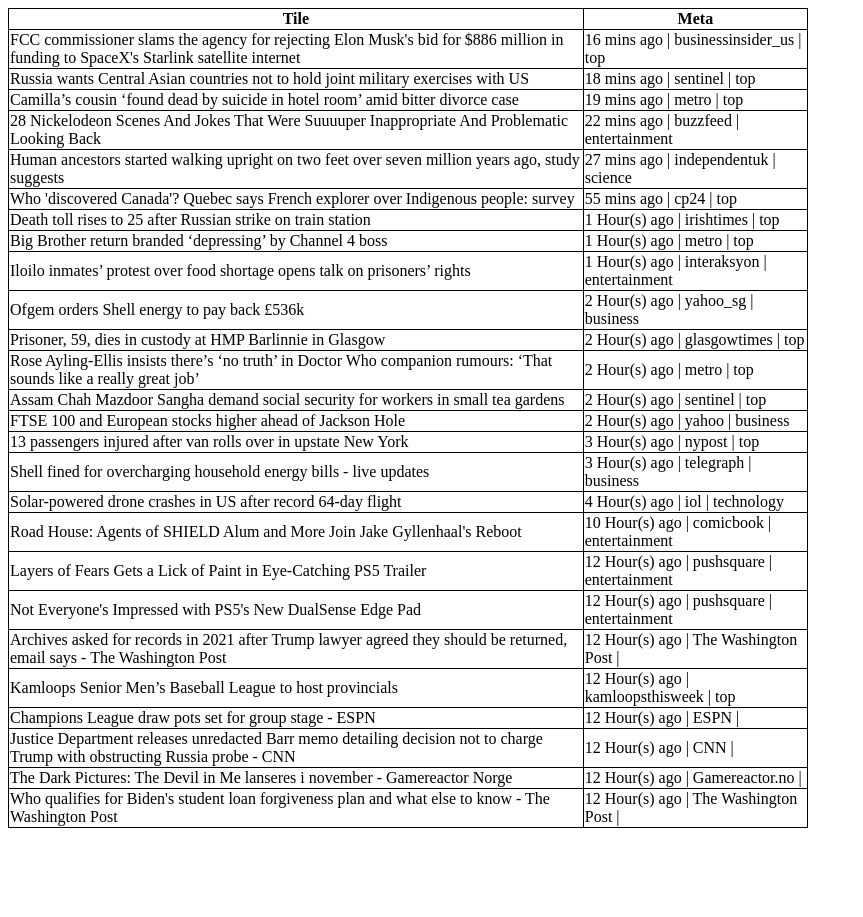
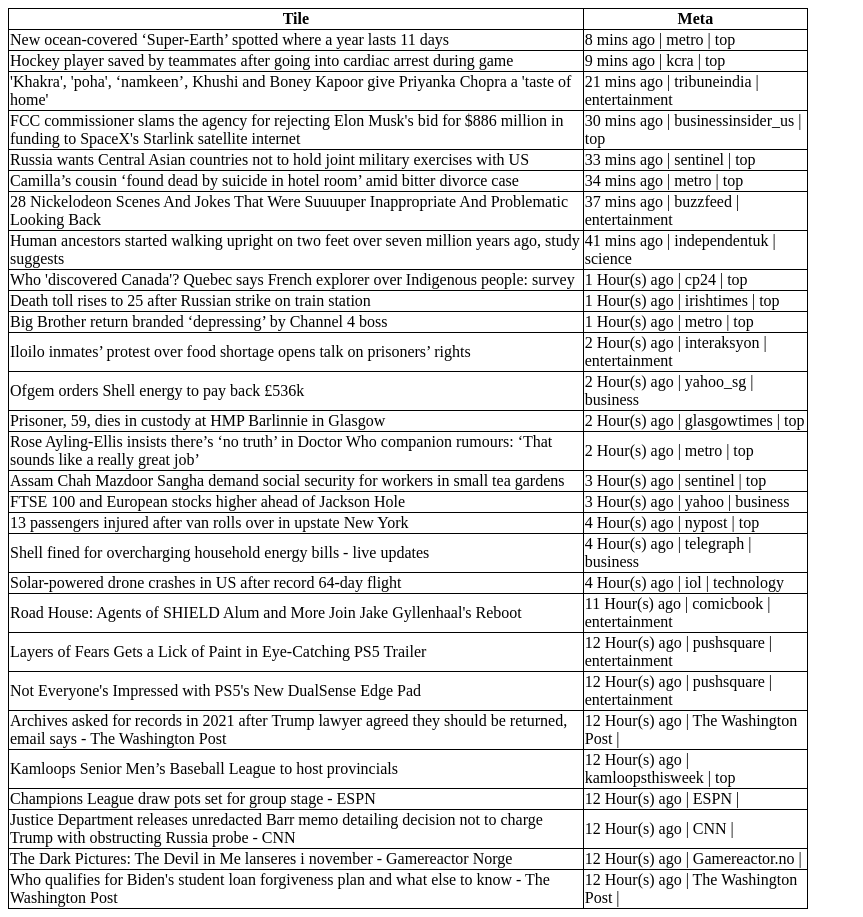
Before and after one commit to mywebmasteruk/hada-news, a plain HTML site: page index.html in a window 1280 px wide. Shown: the whole page, without its empty margins (0-863 px from the left). Before the commit the page ends 836 px from the top, so only its background shows below. Drawn offline with Linux system fonts and the light colour scheme.

Commit message:
create index html 3

```diff
--- a/index.html
+++ b/index.html
@@ -1,53 +1,59 @@
 <div style="max-width:800px;"><table style="border: 1px solid black; border-collapse: collapse;"><tr><th style="border: 1px solid black; border-collapse: collapse;">Tile</th><th style="border: 1px solid black; border-collapse: collapse;">Meta</th></tr><tr><td style="border: 1px solid black; border-collapse: collapse;">
-        <a style="color:#000000;text-decoration:none; " href="/test" target="_blank">FCC commissioner slams the agency for rejecting Elon Musk's bid for $886 million in funding to SpaceX's Starlink satellite internet</a>
-        </td><td style="border: 1px solid black; border-collapse: collapse;">16 mins ago  |  businessinsider_us  |  top</td></tr><tr><td style="border: 1px solid black; border-collapse: collapse;">
-        <a style="color:#000000;text-decoration:none; " href="/test" target="_blank">Russia wants Central Asian countries not to hold joint military exercises with US</a>
-        </td><td style="border: 1px solid black; border-collapse: collapse;">18 mins ago  |  sentinel  |  top</td></tr><tr><td style="border: 1px solid black; border-collapse: collapse;">
-        <a style="color:#000000;text-decoration:none; " href="/test" target="_blank">Camilla’s cousin ‘found dead by suicide in hotel room’ amid bitter divorce case</a>
-        </td><td style="border: 1px solid black; border-collapse: collapse;">19 mins ago  |  metro  |  top</td></tr><tr><td style="border: 1px solid black; border-collapse: collapse;">
-        <a style="color:#000000;text-decoration:none; " href="/test" target="_blank">28 Nickelodeon Scenes And Jokes That Were Suuuuper Inappropriate And Problematic Looking Back</a>
-        </td><td style="border: 1px solid black; border-collapse: collapse;">22 mins ago  |  buzzfeed  |  entertainment</td></tr><tr><td style="border: 1px solid black; border-collapse: collapse;">
-        <a style="color:#000000;text-decoration:none; " href="/test" target="_blank">Human ancestors started walking upright on two feet over seven million years ago, study suggests</a>
-        </td><td style="border: 1px solid black; border-collapse: collapse;">27 mins ago  |  independentuk  |  science</td></tr><tr><td style="border: 1px solid black; border-collapse: collapse;">
-        <a style="color:#000000;text-decoration:none; " href="/test" target="_blank">Who 'discovered Canada'? Quebec says French explorer over Indigenous people: survey</a>
-        </td><td style="border: 1px solid black; border-collapse: collapse;">55 mins ago  |  cp24  |  top</td></tr><tr><td style="border: 1px solid black; border-collapse: collapse;">
-        <a style="color:#000000;text-decoration:none; " href="/test" target="_blank">Death toll rises to 25 after Russian strike on train station</a>
-        </td><td style="border: 1px solid black; border-collapse: collapse;">1 Hour(s) ago  |  irishtimes  |  top</td></tr><tr><td style="border: 1px solid black; border-collapse: collapse;">
-        <a style="color:#000000;text-decoration:none; " href="/test" target="_blank">Big Brother return branded ‘depressing’ by Channel 4 boss</a>
-        </td><td style="border: 1px solid black; border-collapse: collapse;">1 Hour(s) ago  |  metro  |  top</td></tr><tr><td style="border: 1px solid black; border-collapse: collapse;">
-        <a style="color:#000000;text-decoration:none; " href="/test" target="_blank">Iloilo inmates’ protest over food shortage opens talk on prisoners’ rights</a>
-        </td><td style="border: 1px solid black; border-collapse: collapse;">1 Hour(s) ago  |  interaksyon  |  entertainment</td></tr><tr><td style="border: 1px solid black; border-collapse: collapse;">
-        <a style="color:#000000;text-decoration:none; " href="/test" target="_blank">Ofgem orders Shell energy to pay back £536k</a>
-        </td><td style="border: 1px solid black; border-collapse: collapse;">2 Hour(s) ago  |  yahoo_sg  |  business</td></tr><tr><td style="border: 1px solid black; border-collapse: collapse;">
-        <a style="color:#000000;text-decoration:none; " href="/test" target="_blank">Prisoner, 59, dies in custody at HMP Barlinnie in Glasgow</a>
-        </td><td style="border: 1px solid black; border-collapse: collapse;">2 Hour(s) ago  |  glasgowtimes  |  top</td></tr><tr><td style="border: 1px solid black; border-collapse: collapse;">
-        <a style="color:#000000;text-decoration:none; " href="/test" target="_blank">Rose Ayling-Ellis insists there’s ‘no truth’ in Doctor Who companion rumours: ‘That sounds like a really great job’</a>
-        </td><td style="border: 1px solid black; border-collapse: collapse;">2 Hour(s) ago  |  metro  |  top</td></tr><tr><td style="border: 1px solid black; border-collapse: collapse;">
-        <a style="color:#000000;text-decoration:none; " href="/test" target="_blank">Assam Chah Mazdoor Sangha demand social security for workers in small tea gardens</a>
-        </td><td style="border: 1px solid black; border-collapse: collapse;">2 Hour(s) ago  |  sentinel  |  top</td></tr><tr><td style="border: 1px solid black; border-collapse: collapse;">
-        <a style="color:#000000;text-decoration:none; " href="/test" target="_blank">FTSE 100 and European stocks higher ahead of Jackson Hole</a>
-        </td><td style="border: 1px solid black; border-collapse: collapse;">2 Hour(s) ago  |  yahoo  |  business</td></tr><tr><td style="border: 1px solid black; border-collapse: collapse;">
-        <a style="color:#000000;text-decoration:none; " href="/test" target="_blank">13 passengers injured after van rolls over in upstate New York</a>
-        </td><td style="border: 1px solid black; border-collapse: collapse;">3 Hour(s) ago  |  nypost  |  top</td></tr><tr><td style="border: 1px solid black; border-collapse: collapse;">
-        <a style="color:#000000;text-decoration:none; " href="/test" target="_blank">Shell fined for overcharging household energy bills - live updates</a>
-        </td><td style="border: 1px solid black; border-collapse: collapse;">3 Hour(s) ago  |  telegraph  |  business</td></tr><tr><td style="border: 1px solid black; border-collapse: collapse;">
-        <a style="color:#000000;text-decoration:none; " href="/test" target="_blank">Solar-powered drone crashes in US after record 64-day flight</a>
-        </td><td style="border: 1px solid black; border-collapse: collapse;">4 Hour(s) ago  |  iol  |  technology</td></tr><tr><td style="border: 1px solid black; border-collapse: collapse;">
-        <a style="color:#000000;text-decoration:none; " href="/test" target="_blank">Road House: Agents of SHIELD Alum and More Join Jake Gyllenhaal's Reboot</a>
-        </td><td style="border: 1px solid black; border-collapse: collapse;">10 Hour(s) ago  |  comicbook  |  entertainment</td></tr><tr><td style="border: 1px solid black; border-collapse: collapse;">
-        <a style="color:#000000;text-decoration:none; " href="/test" target="_blank">Layers of Fears Gets a Lick of Paint in Eye-Catching PS5 Trailer</a>
-        </td><td style="border: 1px solid black; border-collapse: collapse;">12 Hour(s) ago  |  pushsquare  |  entertainment</td></tr><tr><td style="border: 1px solid black; border-collapse: collapse;">
-        <a style="color:#000000;text-decoration:none; " href="/test" target="_blank">Not Everyone's Impressed with PS5's New DualSense Edge Pad</a>
-        </td><td style="border: 1px solid black; border-collapse: collapse;">12 Hour(s) ago  |  pushsquare  |  entertainment</td></tr><tr><td style="border: 1px solid black; border-collapse: collapse;">
-        <a style="color:#000000;text-decoration:none; " href="/test" target="_blank">Archives asked for records in 2021 after Trump lawyer agreed they should be returned, email says - The Washington Post</a>
-        </td><td style="border: 1px solid black; border-collapse: collapse;">12 Hour(s) ago  |  The Washington Post  |  </td></tr><tr><td style="border: 1px solid black; border-collapse: collapse;">
-        <a style="color:#000000;text-decoration:none; " href="/test" target="_blank">Kamloops Senior Men’s Baseball League to host provincials</a>
-        </td><td style="border: 1px solid black; border-collapse: collapse;">12 Hour(s) ago  |  kamloopsthisweek  |  top</td></tr><tr><td style="border: 1px solid black; border-collapse: collapse;">
-        <a style="color:#000000;text-decoration:none; " href="/test" target="_blank">Champions League draw pots set for group stage - ESPN</a>
-        </td><td style="border: 1px solid black; border-collapse: collapse;">12 Hour(s) ago  |  ESPN  |  </td></tr><tr><td style="border: 1px solid black; border-collapse: collapse;">
-        <a style="color:#000000;text-decoration:none; " href="/test" target="_blank">Justice Department releases unredacted Barr memo detailing decision not to charge Trump with obstructing Russia probe - CNN</a>
-        </td><td style="border: 1px solid black; border-collapse: collapse;">12 Hour(s) ago  |  CNN  |  </td></tr><tr><td style="border: 1px solid black; border-collapse: collapse;">
-        <a style="color:#000000;text-decoration:none; " href="/test" target="_blank">The Dark Pictures: The Devil in Me lanseres i november - Gamereactor Norge</a>
-        </td><td style="border: 1px solid black; border-collapse: collapse;">12 Hour(s) ago  |  Gamereactor.no  |  </td></tr><tr><td style="border: 1px solid black; border-collapse: collapse;">
-        <a style="color:#000000;text-decoration:none; " href="/test" target="_blank">Who qualifies for Biden's student loan forgiveness plan and what else to know - The Washington Post</a>
-        </td><td style="border: 1px solid black; border-collapse: collapse;">12 Hour(s) ago  |  The Washington Post  |  </td></tr></table></div>
+
+        <a style="color:#000000;text-decoration:none; " href="https://metro.co.uk/2022/08/25/new-ocean-covered-super-earth-spotted-where-a-year-lasts-11-days-17242360/ " target="_blank ">New ocean-covered ‘Super-Earth’ spotted where a year lasts 11 days</a></td><td style="border: 1px solid black; border-collapse: collapse;">8 mins ago  |  metro  |  top</td></tr><tr><td style="border: 1px solid black; border-collapse: collapse;">
+
+        <a style="color:#000000;text-decoration:none; " href="https://www.kcra.com/article/hockey-player-saved-by-teammates-after-going-into-cardiac-arrest-during-game/40961471 " target="_blank ">Hockey player saved by teammates after going into cardiac arrest during game</a></td><td style="border: 1px solid black; border-collapse: collapse;">9 mins ago  |  kcra  |  top</td></tr><tr><td style="border: 1px solid black; border-collapse: collapse;">
+
+        <a style="color:#000000;text-decoration:none; " href="https://www.tribuneindia.com/news/entertainment/khakra-poha-namkeen-khushi-and-boney-kapoor-give-priyanka-chopra-a-taste-of-home-425275 " target="_blank ">'Khakra', 'poha', ‘namkeen’, Khushi and Boney Kapoor give Priyanka Chopra a 'taste of home'</a></td><td style="border: 1px solid black; border-collapse: collapse;">21 mins ago  |  tribuneindia  |  entertainment</td></tr><tr><td style="border: 1px solid black; border-collapse: collapse;">
+
+        <a style="color:#000000;text-decoration:none; " href="https://www.businessinsider.com/fcc-commissioner-brendan-carr-elon-musk-spacex-starlink-rejected-subsidy-2022-8 " target="_blank ">FCC commissioner slams the agency for rejecting Elon Musk's bid for $886 million in funding to SpaceX's Starlink satellite internet</a></td><td style="border: 1px solid black; border-collapse: collapse;">30 mins ago  |  businessinsider_us  |  top</td></tr><tr><td style="border: 1px solid black; border-collapse: collapse;">
+
+        <a style="color:#000000;text-decoration:none; " href="https://www.sentinelassam.com/international/russia-wants-central-asian-countries-not-to-hold-joint-military-exercises-with-us-609283 " target="_blank ">Russia wants Central Asian countries not to hold joint military exercises with US</a></td><td style="border: 1px solid black; border-collapse: collapse;">33 mins ago  |  sentinel  |  top</td></tr><tr><td style="border: 1px solid black; border-collapse: collapse;">
+
+        <a style="color:#000000;text-decoration:none; " href="https://metro.co.uk/2022/08/25/camillas-cousin-found-dead-in-hotel-room-amid-bitter-divorce-case-17241146/ " target="_blank ">Camilla’s cousin ‘found dead by suicide in hotel room’ amid bitter divorce case</a></td><td style="border: 1px solid black; border-collapse: collapse;">34 mins ago  |  metro  |  top</td></tr><tr><td style="border: 1px solid black; border-collapse: collapse;">
+
+        <a style="color:#000000;text-decoration:none; " href="https://www.buzzfeed.com/hannahmarder/problematic-nick-moments " target="_blank ">28 Nickelodeon Scenes And Jokes That Were Suuuuper Inappropriate And Problematic Looking Back</a></td><td style="border: 1px solid black; border-collapse: collapse;">37 mins ago  |  buzzfeed  |  entertainment</td></tr><tr><td style="border: 1px solid black; border-collapse: collapse;">
+
+        <a style="color:#000000;text-decoration:none; " href="https://www.independent.co.uk/news/science/bipedalism-origin-humans-study-b2152322.html " target="_blank ">Human ancestors started walking upright on two feet over seven million years ago, study suggests</a></td><td style="border: 1px solid black; border-collapse: collapse;">41 mins ago  |  independentuk  |  science</td></tr><tr><td style="border: 1px solid black; border-collapse: collapse;">
+
+        <a style="color:#000000;text-decoration:none; " href="https://www.cp24.com/news/who-discovered-canada-quebec-says-french-explorer-over-indigenous-people-survey-1.6041494 " target="_blank ">Who 'discovered Canada'? Quebec says French explorer over Indigenous people: survey</a></td><td style="border: 1px solid black; border-collapse: collapse;">1 Hour(s) ago  |  cp24  |  top</td></tr><tr><td style="border: 1px solid black; border-collapse: collapse;">
+
+        <a style="color:#000000;text-decoration:none; " href="https://www.irishtimes.com/world/2022/08/25/death-toll-rises-to-25-after-russian-strike-on-train-station/ " target="_blank ">Death toll rises to 25 after Russian strike on train station</a></td><td style="border: 1px solid black; border-collapse: collapse;">1 Hour(s) ago  |  irishtimes  |  top</td></tr><tr><td style="border: 1px solid black; border-collapse: collapse;">
+
+        <a style="color:#000000;text-decoration:none; " href="https://metro.co.uk/2022/08/25/big-brother-return-branded-depressing-by-channel-4-boss-17241994/ " target="_blank ">Big Brother return branded ‘depressing’ by Channel 4 boss</a></td><td style="border: 1px solid black; border-collapse: collapse;">1 Hour(s) ago  |  metro  |  top</td></tr><tr><td style="border: 1px solid black; border-collapse: collapse;">
+
+        <a style="color:#000000;text-decoration:none; " href="https://interaksyon.philstar.com/politics-issues/2022/08/25/226113/iloilo-inmates-protest-over-food-shortage-opens-talk-on-prisoners-rights/ " target="_blank ">Iloilo inmates’ protest over food shortage opens talk on prisoners’ rights</a></td><td style="border: 1px solid black; border-collapse: collapse;">2 Hour(s) ago  |  interaksyon  |  entertainment</td></tr><tr><td style="border: 1px solid black; border-collapse: collapse;">
+
+        <a style="color:#000000;text-decoration:none; " href="https://uk.finance.yahoo.com/news/ofgem-orders-shell-energy-to-pay-back-536k-084141276.html " target="_blank ">Ofgem orders Shell energy to pay back £536k</a></td><td style="border: 1px solid black; border-collapse: collapse;">2 Hour(s) ago  |  yahoo_sg  |  business</td></tr><tr><td style="border: 1px solid black; border-collapse: collapse;">
+
+        <a style="color:#000000;text-decoration:none; " href="https://www.glasgowtimes.co.uk/news/scottish-news/20756423.prisoner-59-dies-custody-hmp-barlinnie-glasgow/?ref=rss " target="_blank ">Prisoner, 59, dies in custody at HMP Barlinnie in Glasgow</a></td><td style="border: 1px solid black; border-collapse: collapse;">2 Hour(s) ago  |  glasgowtimes  |  top</td></tr><tr><td style="border: 1px solid black; border-collapse: collapse;">
+
+        <a style="color:#000000;text-decoration:none; " href="https://metro.co.uk/2022/08/25/doctor-who-rose-ayling-ellis-insists-theres-no-truth-in-companion-rumours-17241358/ " target="_blank ">Rose Ayling-Ellis insists there’s ‘no truth’ in Doctor Who companion rumours: ‘That sounds like a really great job’</a></td><td style="border: 1px solid black; border-collapse: collapse;">2 Hour(s) ago  |  metro  |  top</td></tr><tr><td style="border: 1px solid black; border-collapse: collapse;">
+
+        <a style="color:#000000;text-decoration:none; " href="https://www.sentinelassam.com/north-east-india-news/assam-news/assam-chah-mazdoor-sangha-demand-social-security-for-workers-in-small-tea-gardens-609240 " target="_blank ">Assam Chah Mazdoor Sangha demand social security for workers in small tea gardens</a></td><td style="border: 1px solid black; border-collapse: collapse;">3 Hour(s) ago  |  sentinel  |  top</td></tr><tr><td style="border: 1px solid black; border-collapse: collapse;">
+
+        <a style="color:#000000;text-decoration:none; " href="https://uk.finance.yahoo.com/news/ftse-100-stocks-jackson-hole-wall-street-074806959.html " target="_blank ">FTSE 100 and European stocks higher ahead of Jackson Hole</a></td><td style="border: 1px solid black; border-collapse: collapse;">3 Hour(s) ago  |  yahoo  |  business</td></tr><tr><td style="border: 1px solid black; border-collapse: collapse;">
+
+        <a style="color:#000000;text-decoration:none; " href="https://nypost.com/2022/08/25/new-york-van-rollover-near-athens-injures-13-passengers/ " target="_blank ">13 passengers injured after van rolls over in upstate New York</a></td><td style="border: 1px solid black; border-collapse: collapse;">4 Hour(s) ago  |  nypost  |  top</td></tr><tr><td style="border: 1px solid black; border-collapse: collapse;">
+
+        <a style="color:#000000;text-decoration:none; " href="https://www.telegraph.co.uk/business/2022/08/25/ftse-100-markets-live-news-energy-prices-crisis-strikes/ " target="_blank ">Shell fined for overcharging household energy bills - live updates</a></td><td style="border: 1px solid black; border-collapse: collapse;">4 Hour(s) ago  |  telegraph  |  business</td></tr><tr><td style="border: 1px solid black; border-collapse: collapse;">
+
+        <a style="color:#000000;text-decoration:none; " href="https://www.iol.co.za/technology/gadgets/solar-powered-drone-crashes-in-us-after-record-64-day-flight-34b9532a-4da1-4b04-ae47-71fa4681d18e " target="_blank ">Solar-powered drone crashes in US after record 64-day flight</a></td><td style="border: 1px solid black; border-collapse: collapse;">4 Hour(s) ago  |  iol  |  technology</td></tr><tr><td style="border: 1px solid black; border-collapse: collapse;">
+
+        <a style="color:#000000;text-decoration:none; " href="https://comicbook.com/movies/news/road-house-agents-of-shield-alum-and-more-join-jake-gyllenhaals-reboot/ " target="_blank ">Road House: Agents of SHIELD Alum and More Join Jake Gyllenhaal's Reboot</a></td><td style="border: 1px solid black; border-collapse: collapse;">11 Hour(s) ago  |  comicbook  |  entertainment</td></tr><tr><td style="border: 1px solid black; border-collapse: collapse;">
+
+        <a style="color:#000000;text-decoration:none; " href="https://www.pushsquare.com/news/2022/08/layers-of-fears-gets-a-lick-of-paint-in-eye-catching-ps5-trailer " target="_blank ">Layers of Fears Gets a Lick of Paint in Eye-Catching PS5 Trailer</a></td><td style="border: 1px solid black; border-collapse: collapse;">12 Hour(s) ago  |  pushsquare  |  entertainment</td></tr><tr><td style="border: 1px solid black; border-collapse: collapse;">
+
+        <a style="color:#000000;text-decoration:none; " href="https://www.pushsquare.com/news/2022/08/not-everyones-impressed-with-ps5s-new-dualsense-edge-pad " target="_blank ">Not Everyone's Impressed with PS5's New DualSense Edge Pad</a></td><td style="border: 1px solid black; border-collapse: collapse;">12 Hour(s) ago  |  pushsquare  |  entertainment</td></tr><tr><td style="border: 1px solid black; border-collapse: collapse;">
+
+        <a style="color:#000000;text-decoration:none; " href="https://www.washingtonpost.com/national-security/2022/08/24/trump-records-archives-2021/ " target="_blank ">Archives asked for records in 2021 after Trump lawyer agreed they should be returned, email says - The Washington Post</a></td><td style="border: 1px solid black; border-collapse: collapse;">12 Hour(s) ago  |  The Washington Post  |  </td></tr><tr><td style="border: 1px solid black; border-collapse: collapse;">
+
+        <a style="color:#000000;text-decoration:none; " href="https://www.kamloopsthisweek.com/sports/kamloops-senior-mens-baseball-league-to-host-provincials-5736870 " target="_blank ">Kamloops Senior Men’s Baseball League to host provincials</a></td><td style="border: 1px solid black; border-collapse: collapse;">12 Hour(s) ago  |  kamloopsthisweek  |  top</td></tr><tr><td style="border: 1px solid black; border-collapse: collapse;">
+
+        <a style="color:#000000;text-decoration:none; " href="https://www.espn.com/soccer/uefa-champions-league/story/4729055/champions-league-draw-pots-set-for-group-stage " target="_blank ">Champions League draw pots set for group stage - ESPN</a></td><td style="border: 1px solid black; border-collapse: collapse;">12 Hour(s) ago  |  ESPN  |  </td></tr><tr><td style="border: 1px solid black; border-collapse: collapse;">
+
+        <a style="color:#000000;text-decoration:none; " href="https://www.cnn.com/2022/08/24/politics/barr-mueller-report/index.html " target="_blank ">Justice Department releases unredacted Barr memo detailing decision not to charge Trump with obstructing Russia probe - CNN</a></td><td style="border: 1px solid black; border-collapse: collapse;">12 Hour(s) ago  |  CNN  |  </td></tr><tr><td style="border: 1px solid black; border-collapse: collapse;">
+
+        <a style="color:#000000;text-decoration:none; " href="https://www.gamereactor.no/the-dark-pictures-the-devil-in-me-lanseres-i-november-1114543/ " target="_blank ">The Dark Pictures: The Devil in Me lanseres i november - Gamereactor Norge</a></td><td style="border: 1px solid black; border-collapse: collapse;">12 Hour(s) ago  |  Gamereactor.no  |  </td></tr><tr><td style="border: 1px solid black; border-collapse: collapse;">
+
+        <a style="color:#000000;text-decoration:none; " href="https://www.washingtonpost.com/education/2022/08/24/student-loan-forgiveness-plan-explained/ " target="_blank ">Who qualifies for Biden's student loan forgiveness plan and what else to know - The Washington Post</a></td><td style="border: 1px solid black; border-collapse: collapse;">12 Hour(s) ago  |  The Washington Post  |  </td></tr></table></div>
```
